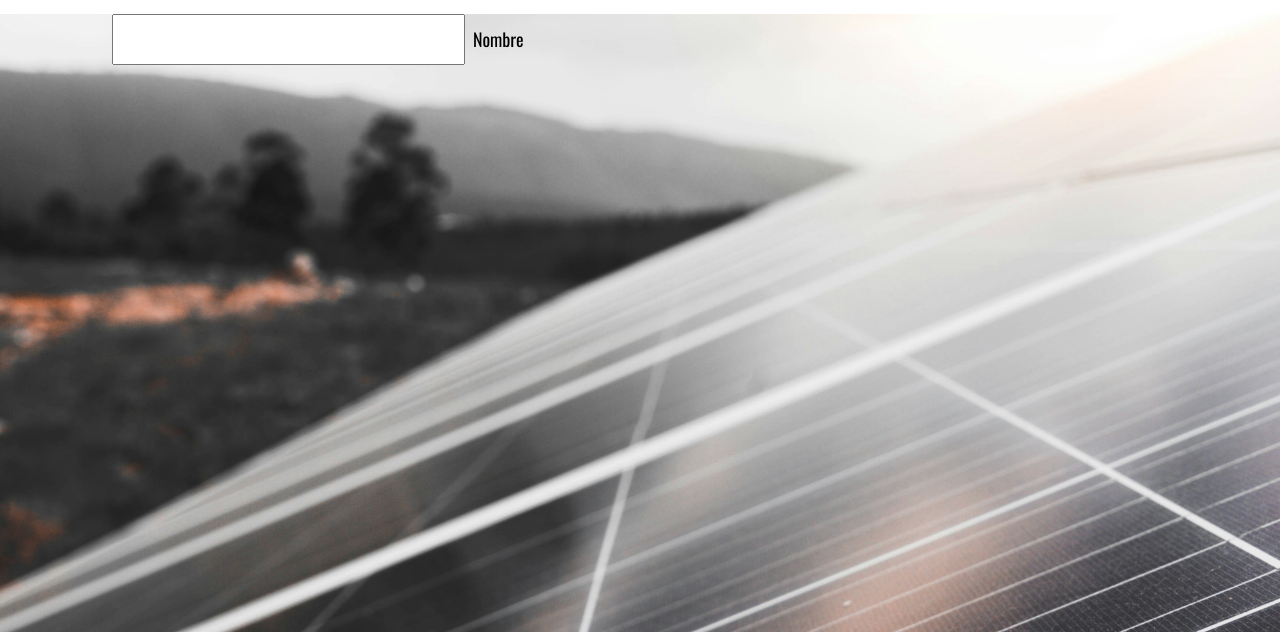
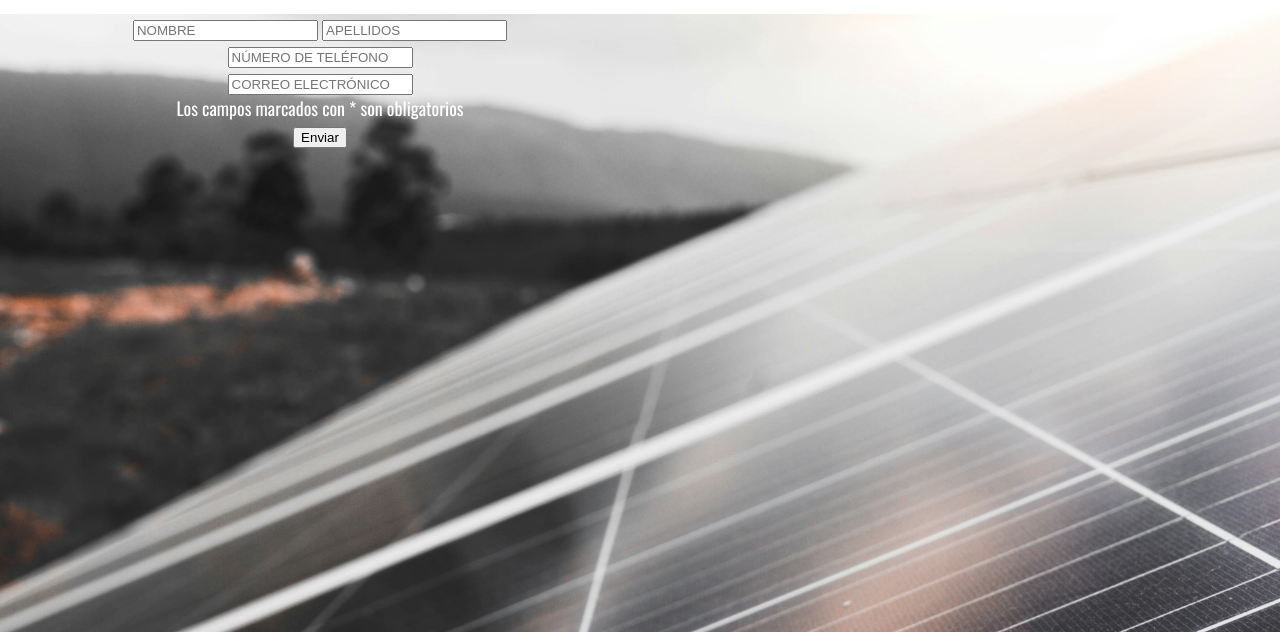
Before and after one commit to BryantTrujilloAcosta/Energicasa, a plain HTML site: page obtener.html in a window 1280 px wide. Shown: the part 76-708 px from the top of the page. Drawn offline with nearby package versions, Linux system fonts and the light colour scheme.

Commit message:
cambie el formulario en obtener

```diff
--- a/obtener.html
+++ b/obtener.html
@@ -20,11 +20,25 @@
     </header>
     <main>
         <section class="container_obtener">
-            <article class = "inicio" >
-                <input type="text" class="innombre" required="required">
-                <label class="label-nombre">Nombre</label>
-            </article><!--informacion-->
+            <article class="inicio">
+                <form action="#" class="formulario">
+                    <div class="input-group">
+                        <input type="text" name="ob_nombre" id="ob_nombre" placeholder="NOMBRE" required>
+                        <input type="text" name="ob_apellidos" id="ob_apellidos" placeholder="APELLIDOS" required>
+                    </div>
+                    <div class="input-group">
+                        <input type="tel" name="ob_telefono" id="ob_telefono" placeholder="NÚMERO DE TELÉFONO" pattern="[0-9]{10}" title="Por favor, ingresa un número de teléfono válido de 10 dígitos" required>
+                    </div>
+                    <div class="input-group">
+                        <input type="email" name="ob_email" id="ob_email" placeholder="CORREO ELECTRÓNICO" required>
+                    </div>
+                    <div class="requerido-texto">Los campos marcados con * son obligatorios</div>
+                    <button type="submit">Enviar</button>
+                </form>
+            </article>
         </section>
+
+
     </main>
     <footer>
         <a href="https://www.facebook.com/profile.php?id=61558521802934&mibextid=LQQJ4d" target="_blank"><i class="fa-brands fa-facebook"></i></a>
```
Also changed, not shown: 1 other file.
